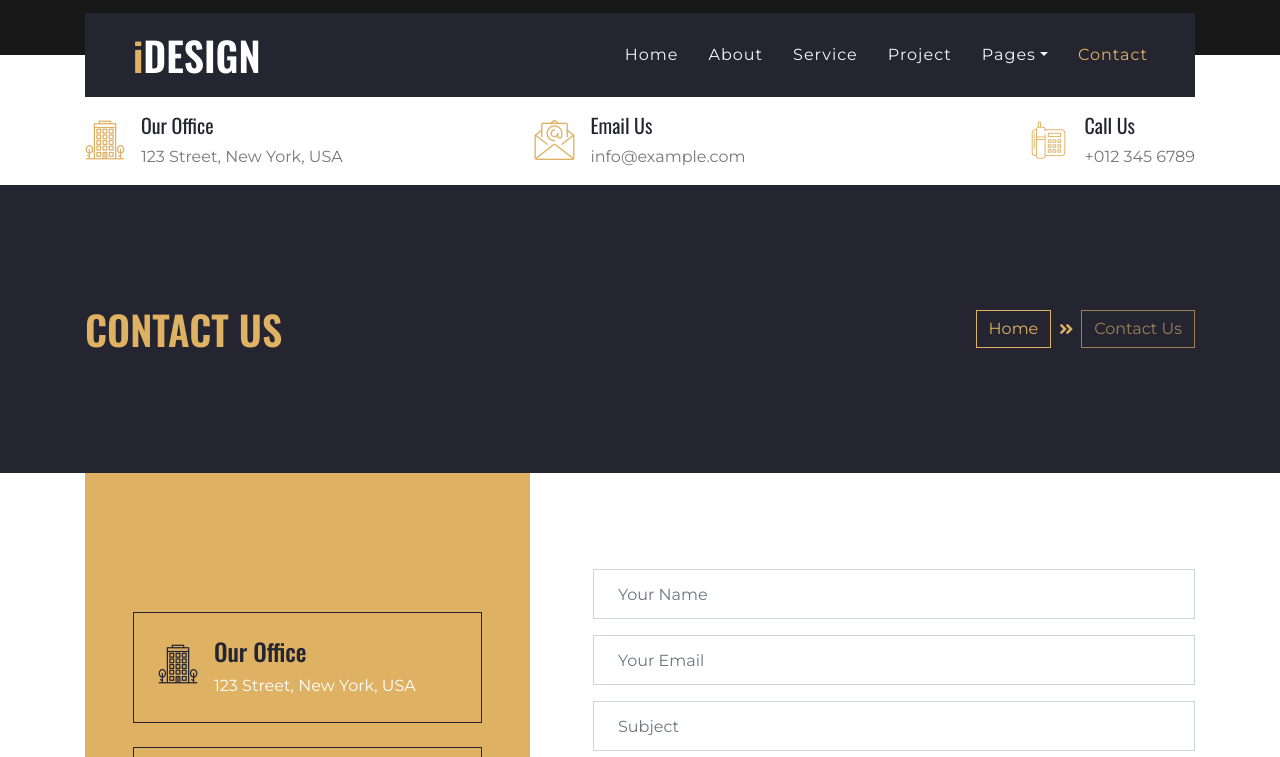
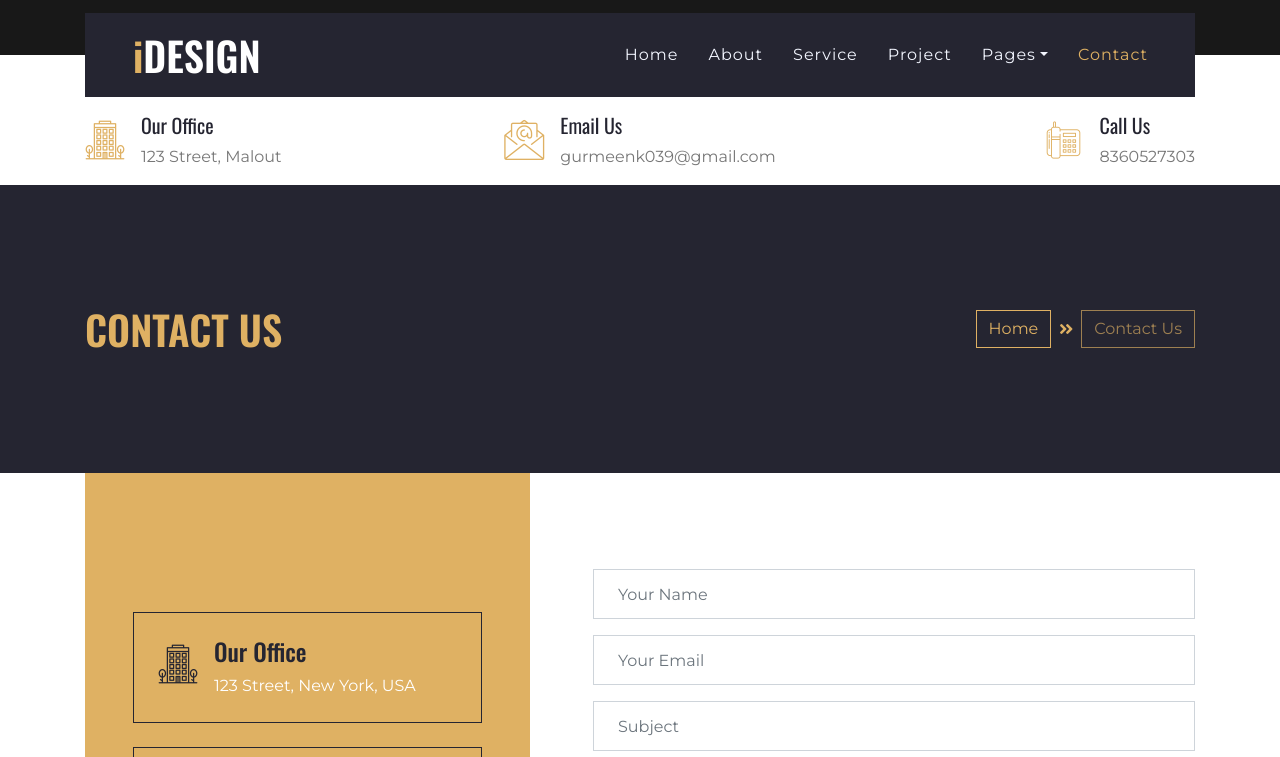
Before and after one commit to GurmeenAnjali/GurmeenAnjali, a plain HTML site: page contact.html in a window 1280 px wide. Shown: the part 43-800 px from the top of the page. Drawn offline with nearby package versions, Linux system fonts and the light colour scheme.

Commit message:
Update contact.html

```diff
--- a/contact.html
+++ b/contact.html
@@ -108,7 +108,7 @@
                         <h1 class="flaticon-office font-weight-normal text-primary m-0 mr-3"></h1>
                         <div class="d-flex flex-column">
                             <h5>Our Office</h5>
-                            <p class="m-0">123 Street, New York, USA</p>
+                            <p class="m-0">123 Street, Malout</p>
                         </div>
                     </div>
                 </div>
@@ -117,7 +117,7 @@
                         <h1 class="flaticon-email font-weight-normal text-primary m-0 mr-3"></h1>
                         <div class="d-flex flex-column">
                             <h5>Email Us</h5>
-                            <p class="m-0">info@example.com</p>
+                            <p class="m-0">gurmeenk039@gmail.com</p>
                         </div>
                     </div>
                 </div>
@@ -126,7 +126,7 @@
                         <h1 class="flaticon-telephone font-weight-normal text-primary m-0 mr-3"></h1>
                         <div class="d-flex flex-column">
                             <h5>Call Us</h5>
-                            <p class="m-0">+012 345 6789</p>
+                            <p class="m-0">8360527303</p>
                         </div>
                     </div>
                 </div>
```
